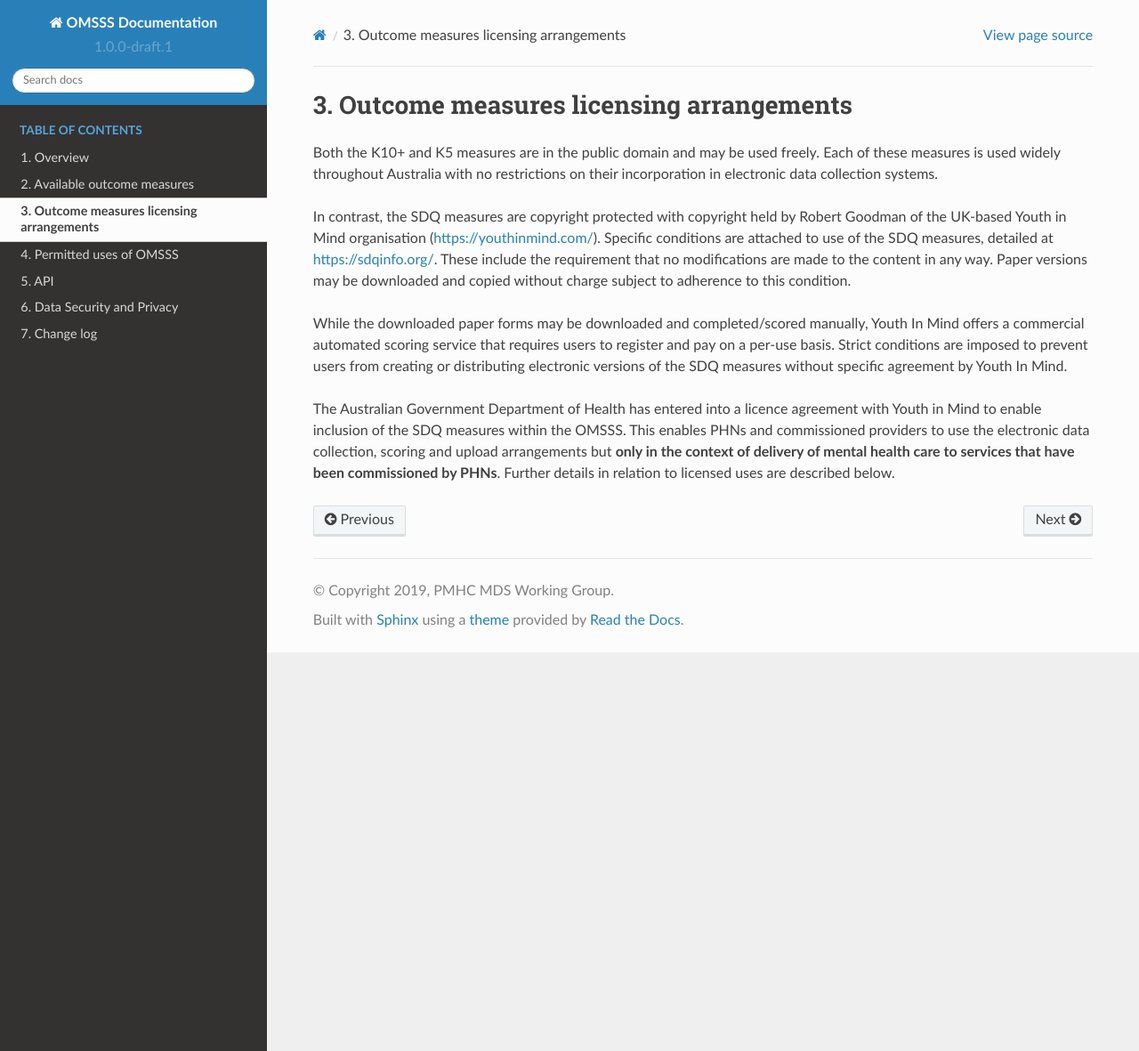
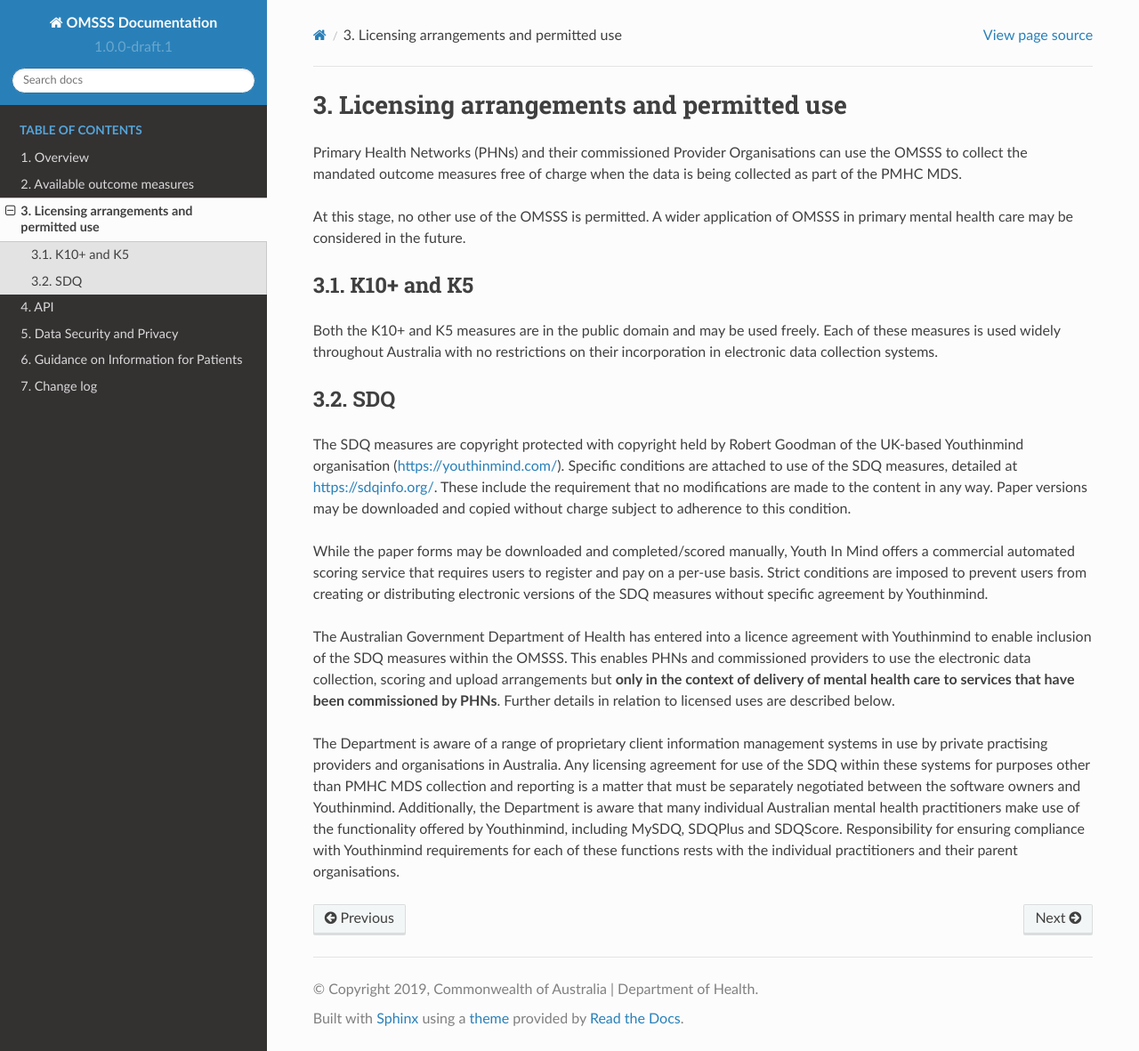
Before and after one commit to logicly-au/docs.omsss.online, a Sphinx documentation site: the page built from doc/licensing-arrangements.rst, in a window 1280 px wide and 1181 px high. Shown: the whole window at 89% size. Built offline with Sphinx 7.4.7 and the Read the Docs theme 2.0.0, drawn with Linux system fonts in a browser that asks for light colours.

Commit message:
Bringing inline with Bill's comments on https://rt.strategicdata.com.au/Ticket/Display.html?id=866526

```diff
--- a/doc/conf.py
+++ b/doc/conf.py
@@ -63,8 +63,8 @@ master_doc = 'index'
 
 # General information about the project.
 project = u'OMSSS Documentation'
-copyright = u'2019, Australian Government - Department of Health'
-author = u'PMHC MDS Working Group'
+copyright = u'Commonwealth of Australia | Department of Health'
+author = u'Commonwealth of Australia | Department of Health'
 
 # The version info for the project you're documenting, acts as replacement for
 # |version| and |release|, also used in various other places throughout the
--- a/doc/index.rst
+++ b/doc/index.rst
@@ -18,7 +18,7 @@ system. All enquiries should be directed to: support@pmhc-mds.com.
    overview
    pmhc-outcome-measures
    licensing-arrangements
-   permitted-uses-of-omsss
    api
    data-security-privacy
+   information-for-patients
    change-log
--- /dev/null
+++ b/doc/information-for-patients.rst
@@ -0,0 +1,41 @@
+.. _information-for-patients:
+
+Guidance on Information for Patients
+====================================
+
+It is essential that clients are told in advance of receiving a request to complete an outcome
+measure through the OMSSS process about the reasons for the request and who the
+information is being requested by. The wording below is suggested as a basis for PHNs to
+use, or promote to commissioned providers to use, in informing clients. PHNs and service
+providers may vary the wording to suit their requirements, or embed them in existing client
+information documents that they have prepared locally. The wording differs slightly
+depending on whether the measure selected is to be completed by the client about
+themselves (the K10 and K5, SDQ for youth) or whether it completed by parents/guardians
+in respect of children under their care (SDQ for children).
+
+.. _suggested-k10-k5-sdqy:
+
+Suggested wording for invitations to complete K-10, K-5, SDQ youth version
+--------------------------------------------------------------------------
+
+*As part of receiving services, you will be invited to complete a brief questionnaire about
+aspects of your current mental wellbeing. The information you provide will be used by your
+service provider to better understand your situation and inform the discussions you have
+with them about your needs. You might be asked to complete the questionnaire at various
+times throughout the care that you receive. This will help you and your service provider to
+monitor progress and adjust your treatment to best meet your needs.*
+
+*You may receive these invitations by email or SMS message from your
+service provider. You can complete the questionnaire in your own time and on your own
+device (e.g., tablet, home computer, smart phone). In some cases, you may be invited to
+complete the questionnaire on a device at your service provider’s work place.*
+
+*It is up to you whether to complete the questionnaire but you are encouraged to do so. The
+information you provide goes directly to your service provider. Along with other information
+collected during your treatment, the data are kept in your clinical record kept by your service
+provider. Some of that data may be provided on an anonymous basis to the Primary Health
+Network that is paying your service provider for the services you receive, and to the
+Australian Government Department of Health. But that only occurs if you have given your
+consent to allowing de-identified information to be provided to the PHN and Department.
+Your service provider can advise you further about the consent process and how your privacy
+is protected under the Commonwealth Privacy Act 1988.*
--- a/doc/licensing-arrangements.rst
+++ b/doc/licensing-arrangements.rst
@@ -1,28 +1,52 @@
 .. _licensing-arrangements:
 
-Outcome measures licensing arrangements
----------------------------------------
+Licensing arrangements and permitted use
+========================================
+
+Primary Health Networks (PHNs) and their commissioned Provider Organisations can use
+the OMSSS to collect the mandated outcome measures free of charge when the data is
+being collected as part of the PMHC MDS.
+
+At this stage, no other use of the OMSSS is permitted. A wider application of
+OMSSS in primary mental health care may be considered in the future.
+
+K10+ and K5
+-----------
 
 Both the K10+ and K5 measures are in the public domain and may be used freely.
 Each of these measures is used widely throughout Australia with no restrictions
 on their incorporation in electronic data collection systems.
 
-In contrast, the SDQ measures are copyright protected with copyright held by
-Robert Goodman of the UK-based Youth in Mind organisation (https://youthinmind.com/).
+SDQ
+---
+
+The SDQ measures are copyright protected with copyright held by
+Robert Goodman of the UK-based Youthinmind organisation (https://youthinmind.com/).
 Specific conditions are attached to use of the SDQ measures, detailed at https://sdqinfo.org/.
 These include the requirement that no modifications are made to the content in
 any way. Paper versions may be downloaded and copied without charge subject
 to adherence to this condition.
 
-While the downloaded paper forms may be downloaded and completed/scored manually,
+While the paper forms may be downloaded and completed/scored manually,
 Youth In Mind offers a commercial automated scoring service that requires
 users to register and pay on a per-use basis. Strict conditions are imposed to
 prevent users from creating or distributing electronic versions of the SDQ
-measures without specific agreement by Youth In Mind.
+measures without specific agreement by Youthinmind.
 
 The Australian Government Department of Health has entered into a licence
-agreement with Youth in Mind to enable inclusion of the SDQ measures within the
+agreement with Youthinmind to enable inclusion of the SDQ measures within the
 OMSSS.  This enables PHNs and commissioned providers to use the electronic data
 collection, scoring and upload arrangements but **only in the context of delivery
 of mental health care to services that have been commissioned by PHNs**.
 Further details in relation to licensed uses are described below.
+
+The Department is aware of a range of proprietary client information management
+systems in use by private practising providers and organisations in Australia.
+Any licensing agreement for use of the SDQ within these systems for purposes other
+than PMHC MDS collection and reporting is a matter that must be separately
+negotiated between the software owners and Youthinmind. Additionally, the
+Department is aware that many individual Australian mental health practitioners
+make use of the functionality offered by Youthinmind, including MySDQ, SDQPlus
+and SDQScore. Responsibility for ensuring compliance with Youthinmind
+requirements for each of these functions rests with the individual practitioners
+and their parent organisations.
--- a/doc/overview.rst
+++ b/doc/overview.rst
@@ -3,31 +3,31 @@
 Overview
 ========
 
-What is the Outcome Measures Self Service System (OMSSS)?
+What is the Online Measures Self Service System (OMSSS)?
 ---------------------------------------------------------
 
-The Outcome Measures Self Service System (OMSSS) is an online service funded by the
-Australian Government Department of Health as part of the Primary Mental Healthcare
-Minimum Data Set (PMHC MDS). It allows clients of mental health services commissioned
+The OMSSS is an online service funded by the Australian Government Department
+of Health as part of the Primary Mental Health Care Minimum Data Set (PMHC MDS).
+It allows clients of mental health services commissioned
 by Primary Health Networks (PHNs) to complete the standardised outcome measures
 mandated in the PMHC MDS and have the results reported back to their service providers.
-The OMSSS offers flexibility in the way it is implemented, making it more accessible
+The OMSSS offers flexibility in the way that it is implemented, making it more accessible
 to service consumers who will be able to complete the information on their devices,
 at a time that suits them, and will replace the current 'paper and pencil' systems
 currently in place in many organisations. It is also adaptable to the existing processes
-of each provider organisation, integrating with local third part client information
-management systems (CIMS) via an application programming interface (API).
+of each provider organisation, integrating with a range of local third part client information
+management systems (CIMS).
 
-The OMSSS has been integrated into the PMHC MDS or if used via an API, it can
-be integrated into a Healthcare Provider’s own CIMS.  Providers are able to choose
-whether the clients can complete the measure in their own homes before or between
-appointments, or on the provider's device at their service delivery centre.
+The OMSSS has been integrated into the PMHC MDS or can
+be integrated into a Healthcare Provider’s own CIMS via an Application Programming Interface (API).
+Clients can complete the measure in their own homes or on their own mobile devices before or between
+appointments, or on the provider's device where services are provided.
 
-What does it do?
-----------------
+What does the OMSSS do?
+-----------------------
 
 The OMSSS is accessed by clients of PHN-commissioned mental health
-services and used to enter Outcome Measures, for example the Kessler-10 (K10).
+services and used to enter outcome measures, for example the Kessler-10 (K10).
 Subscales and totals are calculated automatically and item scores and totals are uploaded
 into the PMHC MDS or the provider's own CIMS if this has been integrated with the OMSSS
 using the API.  The information can also be provided in a report to the relevant service provider.
@@ -38,72 +38,100 @@ How does it work?
 -----------------
 
 The OMSSS has been designed to be flexible and work within the differing processes of
-many service providers. Below are a couple of examples of how OMSSS might integrated into
+many service providers. Below are a couple of examples of how OMSSS might be integrated into
 existing processes:
 
-Example 1: Outcome measure sent to client to complete before their first appointment
-~~~~~~~~~~~~~~~~~~~~~~~~~~~~~~~~~~~~~~~~~~~~~~~~~~~~~~~~~~~~~~~~~~~~~~~~~~~~~~~~~~~~
+Example 1: Measure sent by SMS or email to client to complete before their first appointment
+~~~~~~~~~~~~~~~~~~~~~~~~~~~~~~~~~~~~~~~~~~~~~~~~~~~~~~~~~~~~~~~~~~~~~~~~~~~~~~~~~~~~~~~~~~~~
 
-In this example, the process of creating a new ‘collection’ is started by the
-user of the registration system when taking the appointment (for example,
-a receptionist).
+In this example, the process of creating a new ‘collection’ using the measure selected as
+most appropriate for the client is started by the user of the registration system
+when taking the appointment (for example, a receptionist). Clients should be advised
+when their appointment is created, that a link will be sent to them via email or
+SMS inviting them to complete an outcome measure. Reception or other staff should
+be prepared to provide some key information about the reason for the invitation and the
+importance of completing the online measure. :ref:`information-for-patients` provides
+guidance on suitable wording that can be used and possibly incorporated in existing
+documents developed locally to advise clients on the services they can expect to receive.
 
 1. The client books an appointment with the user of the registration system,
    for example, by phone.
 2. The user of the registration system enters the CIMS at the time of booking,
    and creates a new file for the client, which generates a ‘collection’ in OMSSS.
-3. A request for a new ‘collection’ is sent to the client via email or SMS.
+3. The client is advised that a link will be sent to them via email or SMS to complete
+   an outcome measure.
+3. A request for a new ‘collection’ is sent to the client via email or SMS. The
+   invitation to the client will identify their health practitioner (or the
+   health practitioner's organisation) as the source.
 4. The request sent to the client contains a link or QR code to complete the measure.
 5. The client will then complete the measure using their own device at home or
    in the waiting room prior to the appointment.
-6. The completed questionnaire will then automatically be uploaded into the CIMS
-   and optionally a report will be emailed to the appropriate service provider.
+6. Once completed, the questionnaire will be automatically uploaded into the CIMS.
+   Service providers may elect to be notified once their client has completed a
+   measure.
 
-Please remember that data collection consent processes still need to be
-built into this process. The service provider will either need to obtain
-consent from the client before sending the link, or consent will initially
-need to be recorded in the PMHC MDS as ‘No’ and changed to ‘Yes’ after
-consent has been obtained.
+It is important to note that privacy protection and consent requirements applying to
+all data collected apply to outcome measures collected through OMSSS. In many
+instances, it will not be possible to have discussed the consent process with clients
+prior to their first appointment. In these instances, the consent flag on the client's
+record in the PMHC MDS should be recorded as 'No' and changed to 'Yes' after consent
+has been obtained.
 
-Here is a diagram outlining how the OMSSS might be integrated into a
-client management system:
+Figure 1.1 summarises how the OMSSS might be integrated into a
+client management system when a SMS or email invitation is sent to the client.
 
 
 .. figure:: figures/how-does-omsss-work-example-1.svg
-   :alt: How does OMSSS work - Example 1
+   :alt: Figure 1.1 How does OMSSS work - Example 1 - Measure sent by SMS or email to client to complete before their first appointment
 
-Example 2: Outcome measure completed by client at Provider’s service delivery centre
-~~~~~~~~~~~~~~~~~~~~~~~~~~~~~~~~~~~~~~~~~~~~~~~~~~~~~~~~~~~~~~~~~~~~~~~~~~~~~~~~~~~~
+   How does OMSSS work - Example 1 - Measure sent by SMS or email to client to complete before their first appointment
+
+Example 2: Measure completed by client at health practitioner’s service delivery centre
+~~~~~~~~~~~~~~~~~~~~~~~~~~~~~~~~~~~~~~~~~~~~~~~~~~~~~~~~~~~~~~~~~~~~~~~~~~~~~~~~~~~~~~~
 
 In this example, the process of creating a new ‘collection’ using the
-practitioner’s outcome measure of choice is started by the user of the
-registration system (either a receptionist or a practitioner).
+measure selected as most appropriate for the client is started by the user of the
+registration system (either a receptionist or a practitioner) when the client
+attends the service. As per Example 1, it is essential that clients be advised
+about the reason for the invitation to complete the questionnaire, using the
+guidance wording suggested at :ref:`information-for-patients`.
 
-1. The client attends the Provider’s service delivery centre for an appointment.
+1. The client attends the health practitioner’s service delivery centre for an appointment.
+   This might be the client's first or a subsequent appointment.
 2. When the user of the registration system sends a request for a new
    ‘collection’, a QR code is generated.
 3. A mobile device such as a tablet can then be used to navigate to the link
    provided by the QR code.
 4. The client can be given the tablet to fill out the measure in the waiting
    room or during their appointment.
-5. The completed questionnaire will then automatically be uploaded into the
-   CIMS and optionally a report will be emailed to the appropriate service provider.
-
-Once again, please remember that appropriate data collection consent processes
-need to be built into this process.
+5. The completed measure will then be uploaded automatically into the
+   CIMS. Service providers may elect to be notified once their client has completed
+   a measure.
 
 .. figure:: figures/how-does-omsss-work-example-2.svg
-   :alt: How does OMSSS work - Example 2
+   :alt: Figure 1.2 How does OMSSS work - Example 2 - Measure completed by client at health practitioner's service delivery centre
+
+   How does OMSSS work - Example 2 - Measure completed by client at health practitioner's service delivery centre
 
 Features and benefits
 ---------------------
 
-*  Flexibility for the OMSSS to be implemented in a way that suits the provider's ways of working and preferred approach
-   to client completion of the measure
-*  Flexibility regarding the treatment of completed questionnaires.  Subscales can be uploaded to the PMHC MDS,
-   the provider's own CIMS (if integrated with the OMSSS using the API), and reports can be emailed directly
-   to the relevant psychologist.
+Regular monitoring by service providers of client outcomes using standardised
+measures is critical to informing treatment decisions and ongoing dialogue
+between service providers and their clients. Reporting on client outcomes is a
+fundamental requirement of the PMHC MDS, and the OMSSS has been developed to
+support regular collection with the following features and benefits:
+
+*  Flexibility for the OMSSS to be implemented in a way that suits the
+   provider's ways of working and preferred approach to client completion of the measure
+*  Flexibility regarding the treatment of completed questionnaires.  Subscales
+   can be uploaded to the PMHC MDS, the provider's own CIMS (if integrated with
+   the OMSSS using the API), and reports can be emailed directly to the relevant psychologist.
 *  Significant reduction in data entry for staff
-*  Automated scoring and integration with PMHC MDS / CIMS reduces risk of data entry and scoring errors
+*  Automated scoring and integration with PMHC MDS / CIMS reduces risk of data
+   entry and scoring errors
+*  An extensible system that can support outcome measures in addition to those
+   specified in the PMHC MDS
 *  An intuitive, accessible client interface that is supported on a range of devices
-*  Greater insight provided into clients’ progress and the efficacy of treatments over a period of time
+*  Greater insight provided into clients’ progress and the efficacy of
+   treatments over a period of time
--- a/doc/permitted-uses-of-omsss.rst
+++ /dev/null
@@ -1,22 +0,0 @@
-.. _permitted-uses-of-omsss:
-
-Permitted uses of OMSSS
------------------------
-
-Primary Health Networks (PHNs) and their commissioned Provider Organisations
-can use the OMSSS to collect the mandated outcome measures free of charge
-when the data is being collected as part of the PMHC MDS.
-
-At this stage, no other use of the OMSSS is permitted. A wider application of
-OMSSS in primary mental health care may be considered in the future.
-
-**The Department is aware of a range of proprietary client information
-management systems in use by private practising providers and organisations in
-Australia.  Any licensing agreement for use of the SDQ within these systems
-for purposes other than PMHC MDS collection and reporting is a matter that must
-be separately negotiated between the software owners and Youth In Mind.
-Additionally, the Department is aware that many individual Australian mental
-health practitioners make use of the functionality offered by Youth In Mind,
-including MySDQ, SDQPlus and SDQScore. Responsibility for ensuring compliance
-with Youth In Mind requirements for each of these functions rests with the
-individual practitioners and their parent organisations.**
--- a/doc/pmhc-outcome-measures.rst
+++ b/doc/pmhc-outcome-measures.rst
@@ -18,3 +18,5 @@ outcome measures mandated in the PMHC MDS:
   * PY2 - Parent Report Measure for Youth aged 11-17, Follow up Australian version
   * YR1 - Youth self report measure (11-17), Baseline Australian version, and
   * YR2 - Youth self report measure (11-17), Follow up Australian version
+
+Copies of each of the measures can be downloaded at `https://pmhc-mds.com/resources/<https://pmhc-mds.com/resources/>`_
```
Also changed, not shown: doc/data-security-privacy.rst (+15 -6 lines), doc/figures/how-does-omsss-work-example-1.svg, doc/figures/how-does-omsss-work-example-2.svg.
